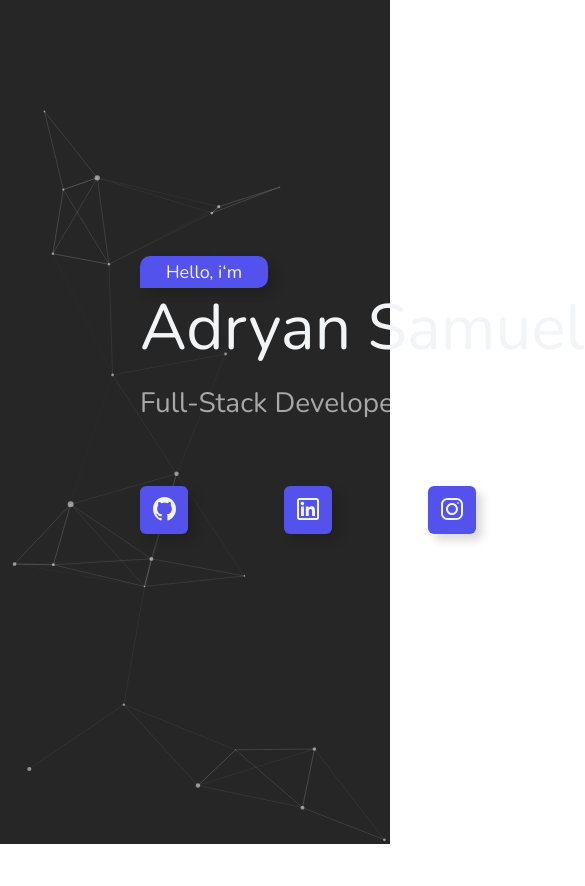
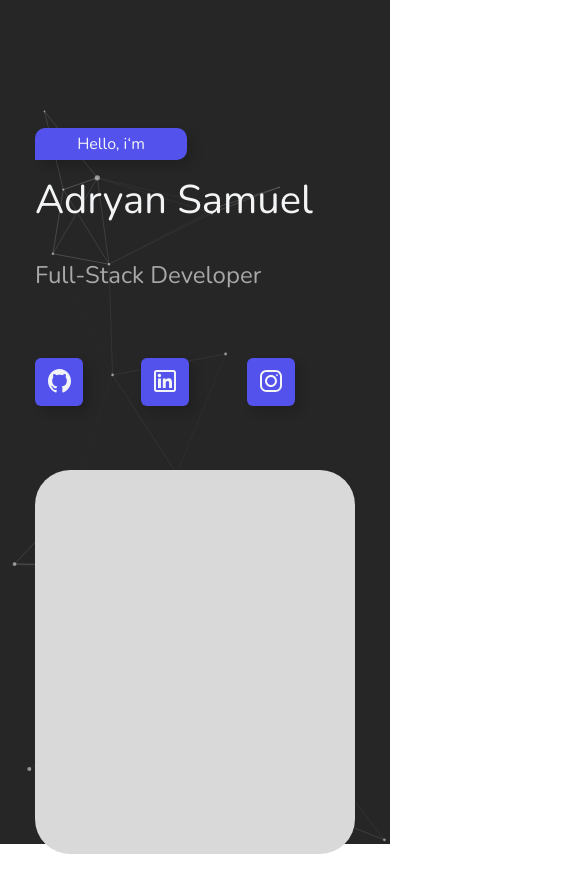
Before and after one commit to AdryanS/Portfolio, a Next.js app: page / in a window 390 px wide. Shown: the top 886 px of the page, 585 px wide, since content can reach past the window. Before the commit the page ends 844 px from the top, so only its background shows below. Built offline with nearby package versions, Linux system fonts and the light colour scheme.

Commit message:
responsivel

```diff
--- a/pages/index.tsx
+++ b/pages/index.tsx
@@ -1,12 +1,20 @@
 import BackgroundParticle from "src/components/background";
 import { Text } from "src/components/text";
+import { Card } from "src/components/card";
 
+import GlobalStyle from "src/styles/indexStyles";
 
 const Index: React.FC = () => {
   return (
     <>
-      <BackgroundParticle/>
-      <Text />
+      <GlobalStyle />
+      <div className="styleBody">
+        <BackgroundParticle/>
+        <div className="styleInfos">
+          <Text />
+          <Card />
+        </div>
+      </div>
     </>
   );
 };
--- a/src/components/card/index.tsx
+++ b/src/components/card/index.tsx
@@ -1,7 +1,9 @@
+import { Container } from "./styles"
+
 export const Card = () => {
     return (
         <>
-
+            <Container />
         </>
     )
 }
--- /dev/null
+++ b/src/components/card/styles.tsx
@@ -0,0 +1,10 @@
+import styled from "styled-components";
+
+export const Container = styled.div`
+    width: 320px;
+    height: 384px;
+    margin-bottom: 32px;
+
+    background: #D9D9D9;
+    border-radius: 35px;
+`;
--- a/src/components/text/socialLinks/styles.tsx
+++ b/src/components/text/socialLinks/styles.tsx
@@ -3,7 +3,7 @@ import styled from "styled-components";
 export const Container = styled.div`
     display: flex;
     flex-direction: row;
-    margin-top:64px ;
+    margin-top: 64px;
     div {
         width: 48px;
         height: 48px;
@@ -16,6 +16,6 @@ export const Container = styled.div`
     }
 
     .margin {
-        margin: 0 96px;
+        margin: 0 58px;
     }
 `;
--- a/src/components/text/styles.tsx
+++ b/src/components/text/styles.tsx
@@ -1,12 +1,9 @@
 import styled from "styled-components";
 
 export const Container  = styled.div`
-    width: 608px;
-    height: 294px;
-    margin: 256px 0 0 140px ;
     color: var(--branco);
     p {
-        width:128px;
+        width: 152px;
         height: 32px;
         background-color: var(--roxo);
         display: flex;
@@ -26,6 +23,7 @@ export const Container  = styled.div`
         font-style: normal;
         font-weight: 500;
         font-size: 64px;
+        line-height: 87px;
         display: flex;
         align-items: center;
     }
--- a/src/styles/globals.css
+++ b/src/styles/globals.css
@@ -2,8 +2,7 @@
 v2.0 | 20110126
 License: none (public domain)
 */
-
-* {
+:root {
   /* cores: */
   --roxo: #5352ed;
   --azul: #9fe8ff;
--- /dev/null
+++ b/src/styles/indexStyles.tsx
@@ -0,0 +1,64 @@
+import {createGlobalStyle} from "styled-components";
+
+const GlobalStyle = createGlobalStyle`
+.styleBody {
+  width: 100vw;
+  height: 100vh;
+  display: flex;
+  align-items: center;
+  justify-content: center;
+}
+
+.styleInfos {
+    display: flex;
+    flex-direction: row;
+    justify-content: space-between;
+    width: 1328px;
+}
+
+@media (max-width: 1440px) {
+    .styleInfos {
+        width: 992px;
+    }
+}
+
+@media (max-width: 1080px) {
+    .styleInfos {
+        width: 656px;
+
+        h1 {
+            font-size: 40px;
+        }
+
+        h2 {
+            font-size: 24px;
+        }
+        p {
+            font-size:16px;
+        }
+    }
+}
+
+@media (max-width: 700px) {
+
+    .styleBody {
+        width: 100%;
+        height: 100%;
+    }
+    .styleInfos {
+        height: 100%;
+        margin-top: 128px;
+        width: 320px;
+        flex-direction: column;
+        justify-content: center;
+
+        div:first-child {
+            margin-bottom: 32px;
+        }
+    }
+
+}
+
+`;
+
+export default GlobalStyle;
```
